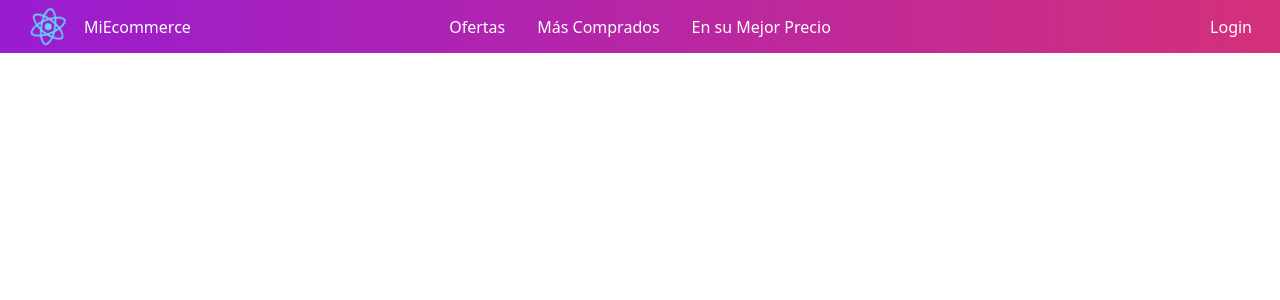
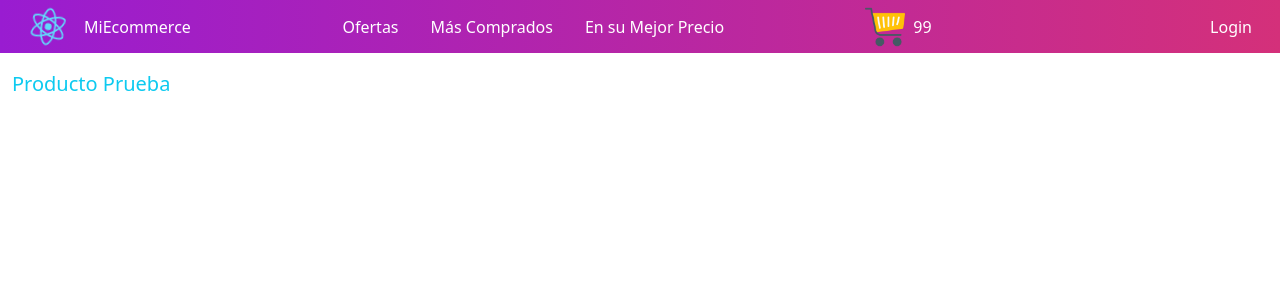
Before and after one commit to torresedmundo/ReactEcommerce, a React (Create React App) app: page / in a window 1280 px wide. Shown: the top 300 px of the page. Built offline with nearby package versions, Linux system fonts and the light colour scheme.

Commit message:
Agrega carro y componente item

```diff
--- a/src/App.css
+++ b/src/App.css
@@ -8,8 +8,12 @@
 .tamImgHeader {
   width: 4rem; }
 
+.backCar{
+  background-color: red;
+}
+
 .tamImgCarrito {
-    width: 2rem; }
+    width: 2.5rem; }
 
 .fondoGradienteBanner{
   background: linear-gradient(to right, #991cd1, #d4307a);
--- /dev/null
+++ b/src/components/CartWidget.jsx
@@ -0,0 +1,13 @@
+import carrito from "../img/carrito.png";
+
+function CartWidget({cantProd}) {
+    return (
+        <>
+        <img className="img-fluid tamImgCarrito" src={carrito} alt="imagen carrito" />
+
+        <span className="textBlanco ms-2">{cantProd}</span>
+        </>
+      );
+    }
+
+    export default CartWidget;
--- /dev/null
+++ b/src/components/ItemListContainer.jsx
@@ -0,0 +1,11 @@
+import React from 'react'
+
+function ItemListContainer({greeting}) {
+  return (
+    <>
+    <div className='fs-5 mt-3 text-info'>{greeting}</div>
+    </>
+  )
+}
+
+export default ItemListContainer;
--- a/src/components/NavBar.jsx
+++ b/src/components/NavBar.jsx
@@ -1,31 +1,45 @@
 import logo from '../logo.svg';
+import CartWidget from "./CartWidget";
 import 'bootstrap/dist/css/bootstrap.min.css';
 import '../App.css'
+import ItemListContainer from './ItemListContainer';
 
 
 function NavBar() {
     return (
-
-<header class="fondoGradienteBanner container-fluid position-fixed indexNav">
-    <div class="row">
-        <div class="col-md-2 d-flex align-items-center">
+        <>
+        <header className="fondoGradienteBanner container-fluid indexNav">
+            <div className="row">
+                <div className="col-md-2 d-flex align-items-center">
                     <img src={logo} className="App-logo img-fluid tamImgHeader m-1" alt="logo header" />
                     <a className="nav-link active textBlanco" href="./index.html">MiEcommerce</a>
                 </div>
-        <div className="col-md-8 d-flex align-items-center justify-content-center">
+                <div className="col-md-6 d-flex align-items-center justify-content-center">
                     <div className="nav justify-content-end">
                         <a className="nav-link active textBlanco" href="./index.html">Ofertas</a>
                         <a className="nav-link active textBlanco" href="./index.html">Más Comprados</a>
                         <a className="nav-link active textBlanco" href="./index.html">En su Mejor Precio</a>
                     </div>
                 </div>
-        <div class="col-md-2 d-flex align-items-center justify-content-end text-secondary">
+                <div className="col-md-2 d-flex align-items-center justify-content-start">
+                        <CartWidget cantProd={99}/>
+                </div>
+                <div className="col-md-2 d-flex align-items-center justify-content-end text-secondary">
                     <div className="nav justify-content-end">
                             <a className="nav-link active textBlanco" href="./login.html">Login</a>
                     </div>
                 </div>
             </div>
         </header>
+        <body>
+            <div className='container-fluid'>
+                <div className='row'>
+                    <ItemListContainer greeting={'Producto Prueba'}/>
+                </div>
+
+            </div>
+        </body>
+        </>
       );
     }
 
--- a/src/index.js
+++ b/src/index.js
@@ -3,6 +3,7 @@ import ReactDOM from 'react-dom/client';
 import './index.css';
 import App from './App';
 import reportWebVitals from './reportWebVitals';
+import 'bootstrap/dist/css/bootstrap.min.css';
 
 const root = ReactDOM.createRoot(document.getElementById('root'));
 root.render(
```
Also changed, not shown: src/img/carrito.png. Lines whose indentation alone changed are shown as unchanged.
